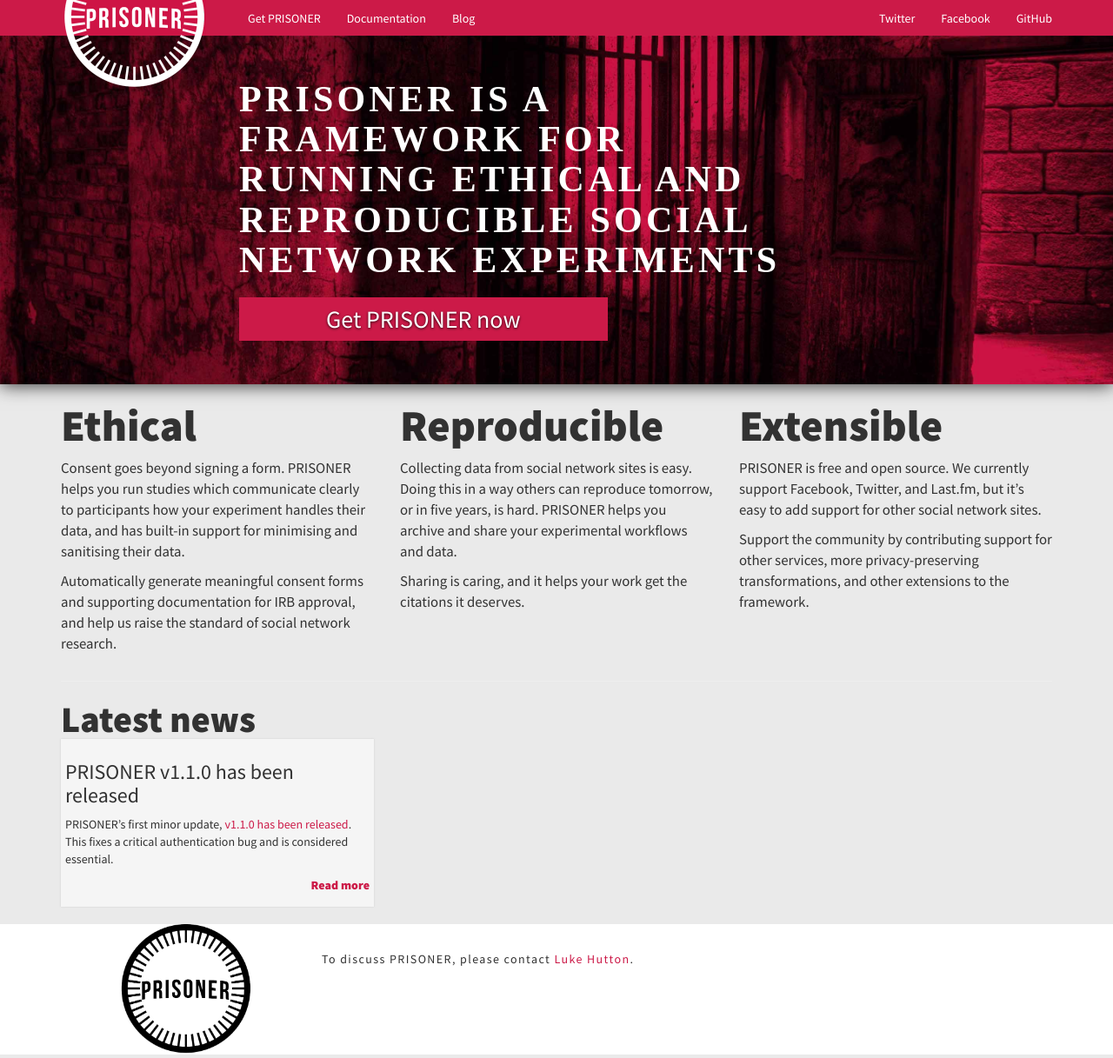
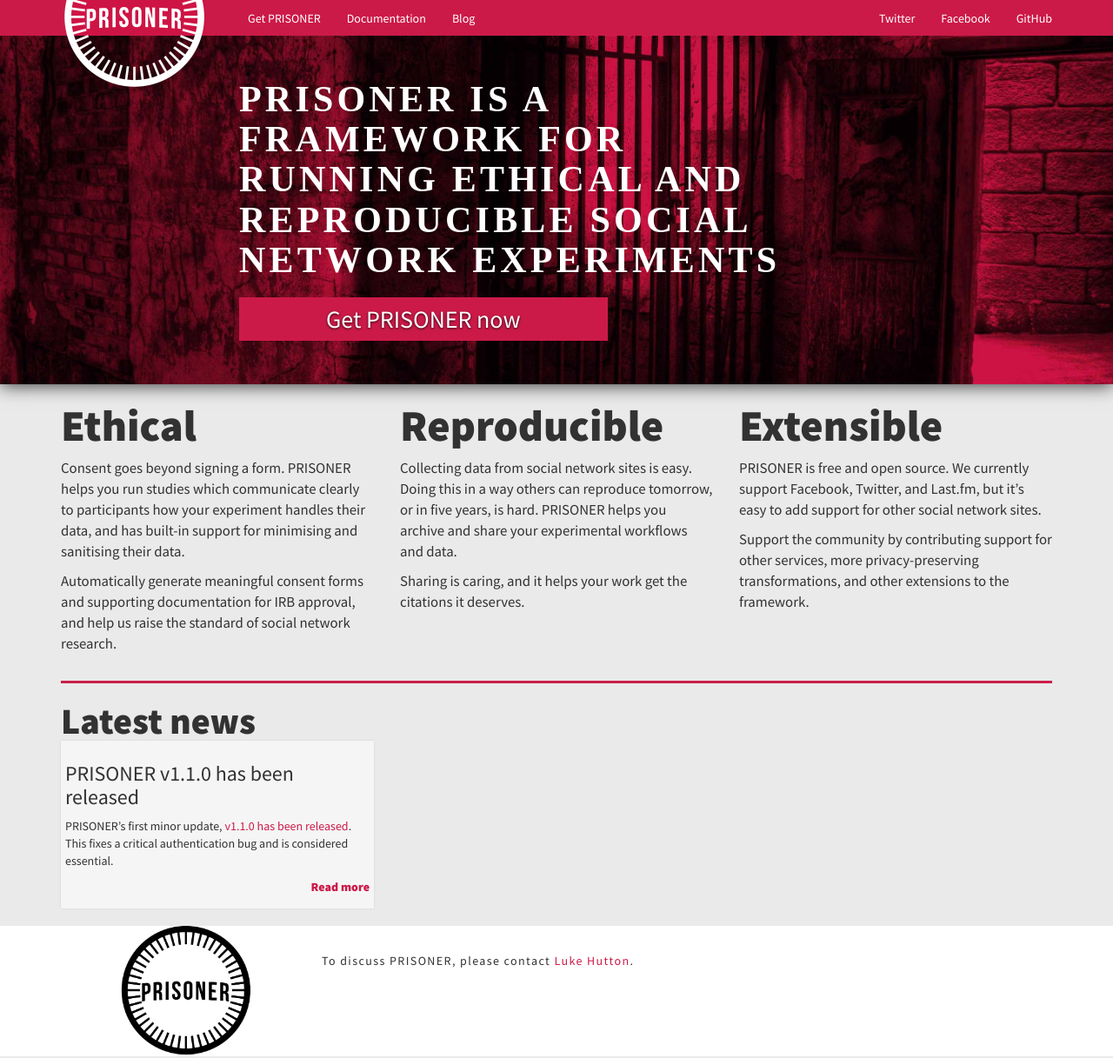
Before and after one commit to uoscompsci/PRISONER, a Jekyll site: the page built from index.html, in a window 1280 px wide. Shown: the whole page at 87% size. Built offline with Jekyll 4.4.1, drawn with Linux system fonts in a browser that asks for light colours; nearby versions of some CDN libraries.

Commit message:
hr css tweak

```diff
--- a/css/index.css
+++ b/css/index.css
@@ -323,8 +323,8 @@
 	padding: 5px;
 }
 
-hr.news-hr {
-	border-bottom: 5px #ca1f4a;
+hr {
+	border-top: 3px solid #ca1f4a;
 }
 
 .blog-tease h4 {
```
